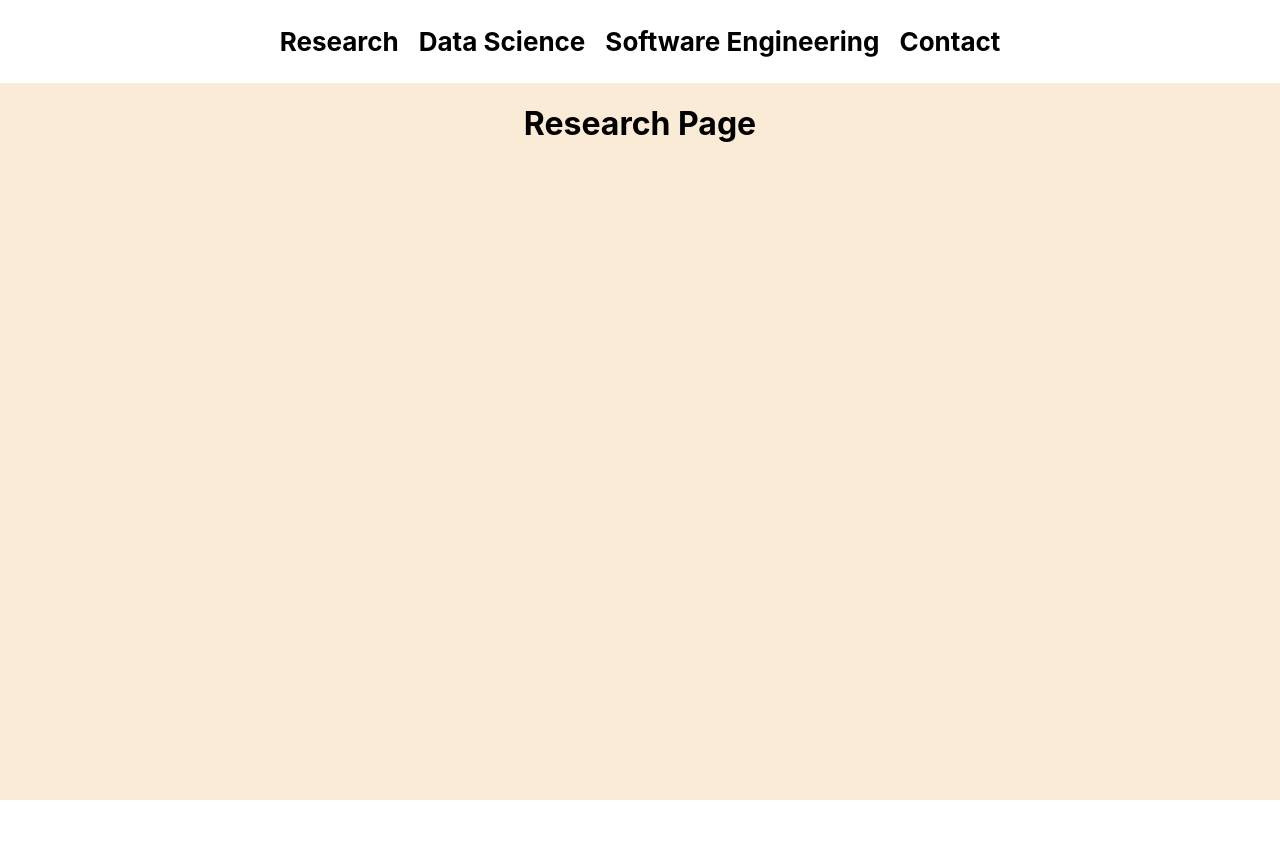
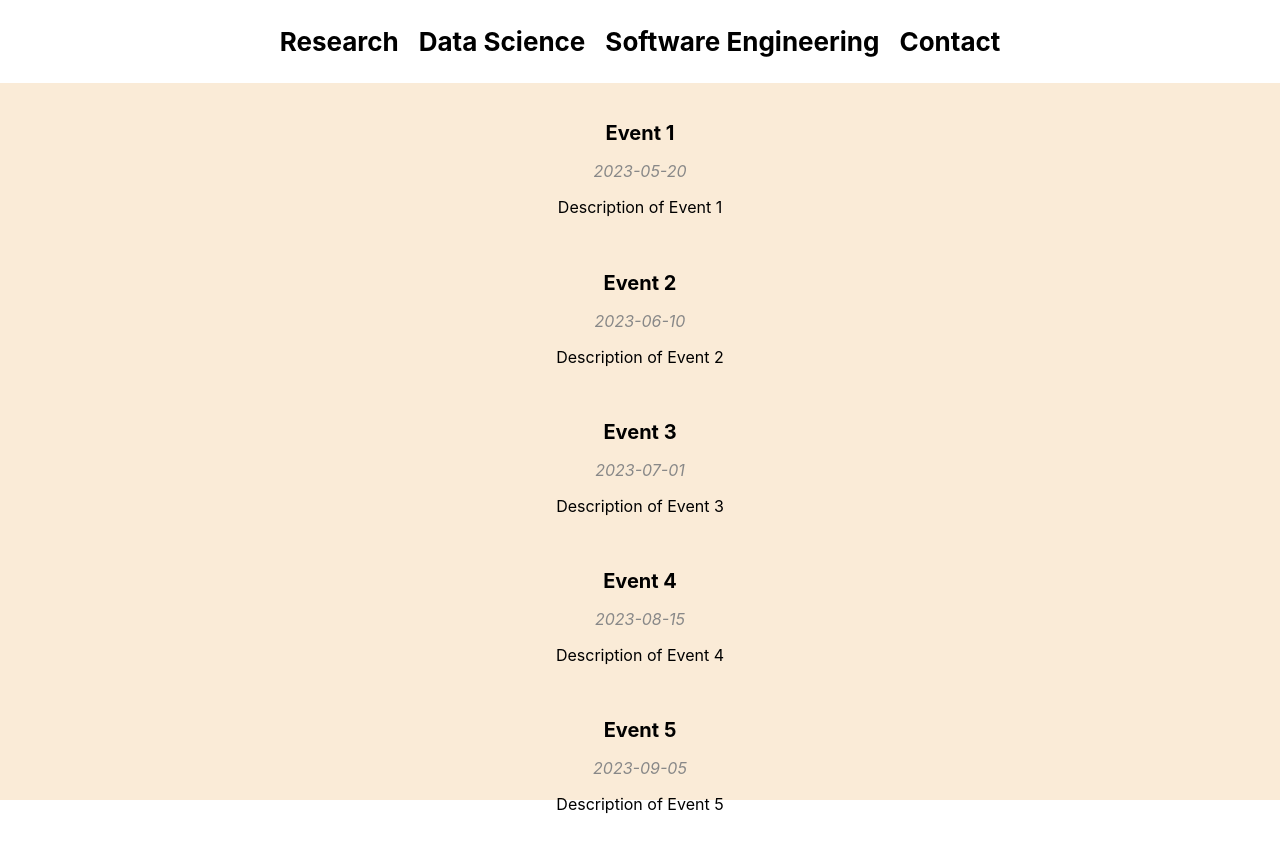
Before and after one commit to aLehav/aLehav.github.io, a React (Create React App) app: page / in a window 1280 px wide. Before the commit the page ends 800 px from the top, so only its background shows below. Built offline with nearby package versions, Linux system fonts and the light colour scheme.

Commit message:
Navbar Added With Example Events

```diff
--- a/package.json
+++ b/package.json
@@ -11,6 +11,7 @@
     "react-dom": "^18.2.0",
     "react-router-dom": "^6.11.1",
     "react-scripts": "5.0.1",
+    "react-transition-group": "^4.4.5",
     "web-vitals": "^2.1.4"
   },
   "scripts": {
--- a/src/App.js
+++ b/src/App.js
@@ -1,10 +1,8 @@
 import React from 'react';
 import { BrowserRouter as Router, Routes, Route } from 'react-router-dom';
-import Research from './components/Research';
-import DataScience from './components/DataScience';
-import SoftwareEngineering from './components/SoftwareEngineering';
 import Contact from './components/Contact';
-import Navbar from './Navbar'
+import Home from './components/Home';
+import Navbar from './Navbar';
 import './App.css';
 
 function App() {
@@ -14,11 +12,11 @@ function App() {
         <Navbar/>
         <div className="content">
           <Routes>
-            <Route path="/" element={<Research/>} />
-            <Route path="/research" element={<Research/>} />
-            <Route path="/datascience" element={<DataScience/>} />
-            <Route path="/softwareengineering" element={<SoftwareEngineering/>} />
-            <Route path="/contact" element={<Contact/>} />
+            <Route
+              path="/"
+              element={<Home />}
+            />
+            <Route path="/contact" element={<Contact />} />
           </Routes>
         </div>
       </div>
--- a/src/Navbar.css
+++ b/src/Navbar.css
@@ -23,6 +23,12 @@
   margin: 0 10px;
 }
 
+.navbar-item.selected {
+  background-color: #00ff6a;
+  border-radius: 5px;
+}
+
+
 .navbar-link {
   text-decoration: none;
   color: #000000;
--- a/src/Navbar.jsx
+++ b/src/Navbar.jsx
@@ -1,22 +1,58 @@
-import { Link } from 'react-router-dom';
+import React, { useState } from 'react';
+import { Link, useLocation } from 'react-router-dom';
 import './Navbar.css';
 
 function Navbar() {
+  const location = useLocation();
+  const [selectedItem, setSelectedItem] = useState('');
+
+  const handleItemClick = (filter) => {
+    if (selectedItem === filter) {
+      setSelectedItem('');
+    } else {
+      setSelectedItem(filter);
+    }
+  };
+
   return (
     <header className="App-header">
       <nav className="navbar">
         <ul className="navbar-list">
-          <li className="navbar-item">
-            <Link to="/research" className="navbar-link">Research</Link>
+          <li className={`navbar-item ${selectedItem === 'Research' ? 'selected' : ''}`}>
+            <Link
+              to={selectedItem === 'Research' ? '/' : `/?filter=${encodeURIComponent('Research')}`}
+              className="navbar-link"
+              onClick={() => handleItemClick('Research')}
+            >
+              Research
+            </Link>
           </li>
-          <li className="navbar-item">
-            <Link to="/datascience" className="navbar-link">Data Science</Link>
+          <li className={`navbar-item ${selectedItem === 'DataScience' ? 'selected' : ''}`}>
+            <Link
+              to={selectedItem === 'DataScience' ? '/' : `/?filter=${encodeURIComponent('DataScience')}`}
+              className="navbar-link"
+              onClick={() => handleItemClick('DataScience')}
+            >
+              Data Science
+            </Link>
           </li>
-          <li className="navbar-item">
-            <Link to="/softwareengineering" className="navbar-link">Software Engineering</Link>
+          <li className={`navbar-item ${selectedItem === 'SoftwareEngineering' ? 'selected' : ''}`}>
+            <Link
+              to={selectedItem === 'SoftwareEngineering' ? '/' : `/?filter=${encodeURIComponent('SoftwareEngineering')}`}
+              className="navbar-link"
+              onClick={() => handleItemClick('SoftwareEngineering')}
+            >
+              Software Engineering
+            </Link>
           </li>
-          <li className="navbar-item">
-            <Link to="/contact" className="navbar-link">Contact</Link>
+          <li className={`navbar-item ${location.pathname === '/contact' ? 'selected' : ''}`}>
+            <Link
+              to={location.pathname === '/contact' ? '/' : '/contact'}
+              className="navbar-link"
+              onClick={() => handleItemClick('')}
+            >
+              Contact
+            </Link>
           </li>
         </ul>
       </nav>
--- a/src/components/DataScience.jsx
+++ /dev/null
@@ -1,12 +0,0 @@
-import React from 'react';
-
-function DataScience() {
-  return (
-    <div>
-      <h1>Data Science Page</h1>
-      {/* Add your research page content here */}
-    </div>
-  );
-}
-
-export default DataScience;
--- /dev/null
+++ b/src/components/Events.css
@@ -0,0 +1,36 @@
+.event-list {
+  display: flex;
+  flex-direction: column;
+}
+
+.event {
+  margin-bottom: 20px;
+  animation: fadeIn 0.5s ease-in-out;
+  opacity: 0;
+  transform: scale(0.5);
+}
+
+.event-name {
+  font-size: 20px;
+  font-weight: bold;
+}
+
+.event-date {
+  font-style: italic;
+  color: #888;
+}
+
+.event-description {
+  margin-top: 10px;
+}
+
+@keyframes fadeIn {
+  from {
+    opacity: 0;
+    transform: scale(0.5);
+  }
+  to {
+    opacity: 1;
+    transform: scale(1);
+  }
+}
--- /dev/null
+++ b/src/components/Events.jsx
@@ -0,0 +1,23 @@
+import React from 'react';
+import './Events.css';
+
+function Events({ events }) {
+  return (
+    <div>
+      <div className="event-list">
+        {events.map((event) => (
+          <div className="event" key={event.name}
+            style={{
+                animationDelay: `${0.1}s`,
+                animationFillMode: 'forwards' }}>
+            <h2 className="event-name">{event.name}</h2>
+            <p className="event-date">{event.date}</p>
+            <p className="event-description">{event.description}</p>
+          </div>
+        ))}
+      </div>
+    </div>
+  );
+}
+
+export default Events;
--- /dev/null
+++ b/src/components/Home.jsx
@@ -0,0 +1,33 @@
+// Home.jsx
+import React from 'react';
+import { useLocation } from 'react-router-dom';
+import queryString from 'query-string';
+import Events from './Events';
+import data from '../data.json';
+
+function Home() {
+  const location = useLocation();
+  const queryParams = queryString.parse(location.search);
+  const filter = queryParams.filter || '';
+
+  let filteredEvents = data.events;
+  let pageTitle = '';
+
+  if (filter) {
+    filteredEvents = data.events.filter((event) =>
+      event.categories.includes(filter)
+    );
+    pageTitle = filter.replace(/([A-Z])/g, ' $1').trim();
+  }
+
+  return (
+    <div>
+      <h1>{pageTitle}</h1>
+      <div>
+        <Events events={filteredEvents} />
+      </div>
+    </div>
+  );
+}
+
+export default Home;
--- a/src/components/Research.jsx
+++ /dev/null
@@ -1,12 +0,0 @@
-import React from 'react';
-
-function Research() {
-  return (
-    <div>
-      <h1>Research Page</h1>
-      {/* Add your research page content here */}
-    </div>
-  );
-}
-
-export default Research;
--- a/src/components/SoftwareEngineering.jsx
+++ /dev/null
@@ -1,12 +0,0 @@
-import React from 'react';
-
-function SoftwareEngineering() {
-  return (
-    <div>
-      <h1>Software Engineering Page</h1>
-      {/* Add your research page content here */}
-    </div>
-  );
-}
-
-export default SoftwareEngineering;
--- /dev/null
+++ b/src/data.json
@@ -0,0 +1,34 @@
+{
+    "events": [
+        {
+        "name": "Event 1",
+        "description": "Description of Event 1",
+        "date": "2023-05-20",
+        "categories": ["DataScience"]
+        },
+        {
+        "name": "Event 2",
+        "description": "Description of Event 2",
+        "date": "2023-06-10",
+        "categories": ["DataScience", "Research"]
+        },
+        {
+        "name": "Event 3",
+        "description": "Description of Event 3",
+        "date": "2023-07-01",
+        "categories": ["Research"]
+        },
+        {
+        "name": "Event 4",
+        "description": "Description of Event 4",
+        "date": "2023-08-15",
+        "categories": ["SoftwareEngineering"]
+        },
+        {
+        "name": "Event 5",
+        "description": "Description of Event 5",
+        "date": "2023-09-05",
+        "categories": ["DataScience", "SoftwareEngineering"]
+        }
+    ]
+}
```
Also changed, not shown: 1 other file (tests, documents, lock files or other folders).
